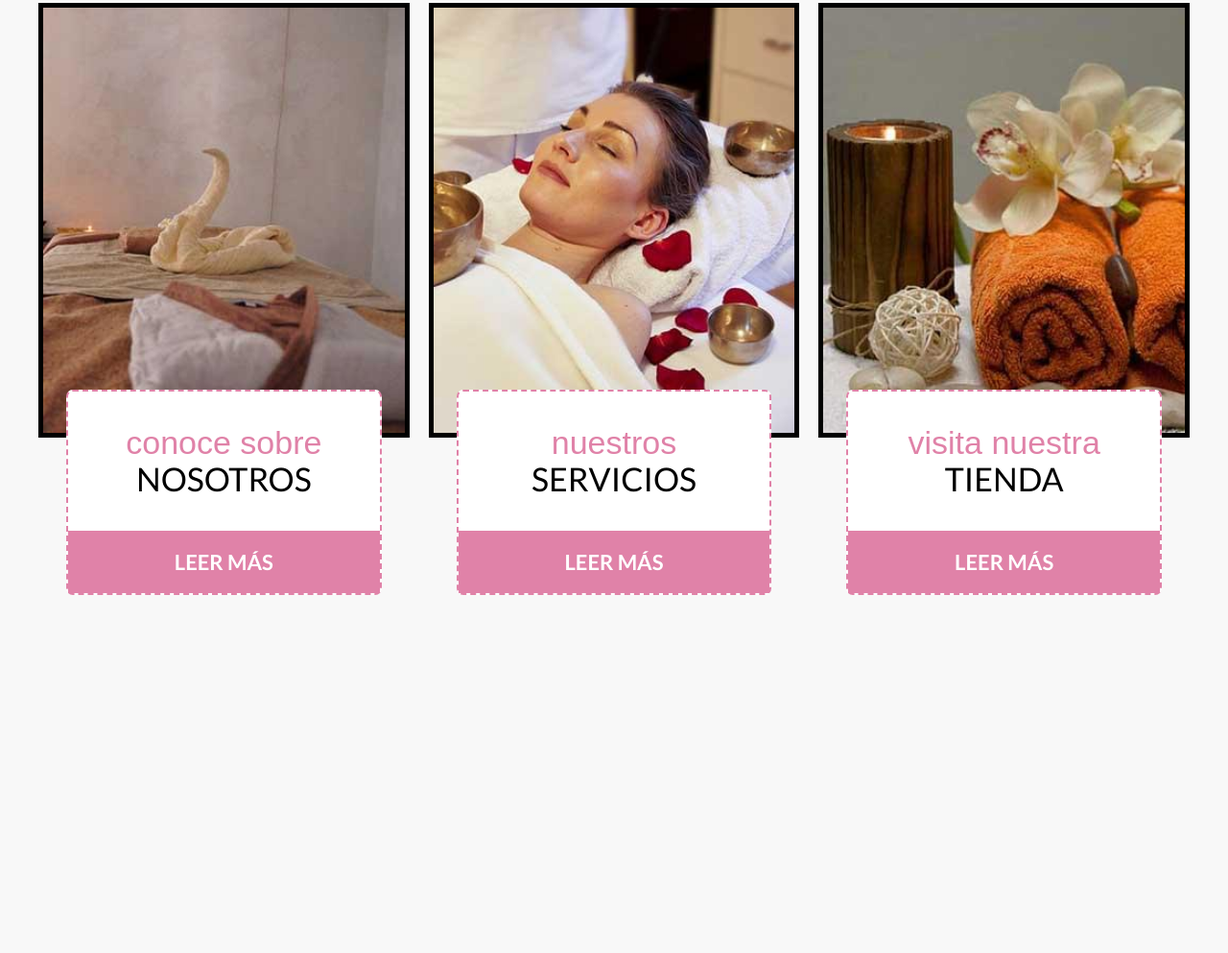
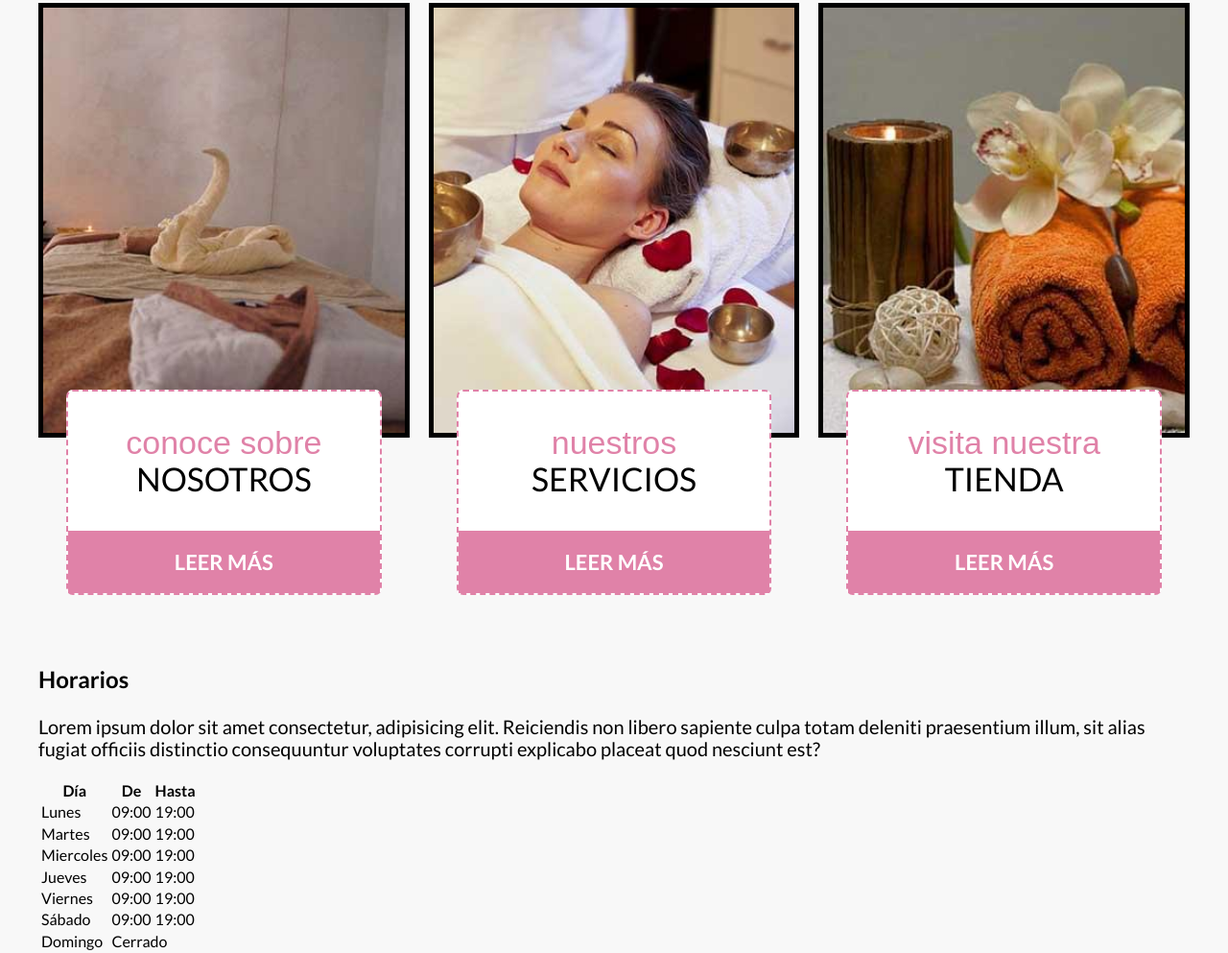
Before and after one commit to AlvaroSegovia-1/MonicaSpa, a website: page index.html in a window 1280 px wide. Shown: the part 1332-2325 px from the top of the page at 96% size. Before the commit the page ends 2002 px from the top, so only its background shows below. Drawn offline with Linux system fonts and the light colour scheme; a web font is replaced by a local one.

Commit message:
creando horarios

```diff
--- a/index.html
+++ b/index.html
@@ -88,6 +88,73 @@
 
      </secction>
 
+     <section class="horario">
+         <div class="horario__grid contenedor">
+             <div class="horario__contenido">
+                 <h3 class="horario__heading">Horarios</h3>
+                 <p class="horario__texto">Lorem ipsum dolor sit amet consectetur,
+                     adipisicing elit. Reiciendis non libero sapiente culpa totam deleniti
+                     praesentium illum, sit alias
+                     fugiat officiis distinctio consequuntur voluptates corrupti
+                     explicabo placeat quod nesciunt est?
+                </p>
+                <table class="tabla">
+                    <thead class="tabla__thead">
+                        <tr>
+                            <th class="tabla__th">Día</th>
+                            <th class="tabla__th">De</th>
+                            <th class="tabla__th">Hasta</th>
+                        </tr>
+
+                    </thead>
+                    <tbody class="tabla__tbody">
+                        <tr class="tabla__tr">
+                            <td class="tabla__td">Lunes</td>
+                            <td class="tabla__td">09:00</td>
+                            <td class="tabla__td">19:00</td>
+                        </tr>
+
+                        <tr class="tabla__tr">
+                            <td class="tabla__td">Martes</td>
+                            <td class="tabla__td">09:00</td>
+                            <td class="tabla__td">19:00</td>
+                        </tr>
+
+                        <tr class="tabla__tr">
+                            <td class="tabla__td">Miercoles</td>
+                            <td class="tabla__td">09:00</td>
+                            <td class="tabla__td">19:00</td>
+                        </tr>
+
+                        <tr class="tabla__tr">
+                            <td class="tabla__td">Jueves</td>
+                            <td class="tabla__td">09:00</td>
+                            <td class="tabla__td">19:00</td>
+                        </tr>
+
+                        <tr class="tabla__tr">
+                            <td class="tabla__td">Viernes</td>
+                            <td class="tabla__td">09:00</td>
+                            <td class="tabla__td">19:00</td>
+                        </tr>
+
+                        <tr class="tabla__tr">
+                            <td class="tabla__td">Sábado</td>
+                            <td class="tabla__td">09:00</td>
+                            <td class="tabla__td">19:00</td>
+                        </tr>
+
+                        <tr class="tabla__tr">
+                            <td class="tabla__td">Domingo</td>
+                            <td class="tabla__td" colspan="2">Cerrado</td>
+
+                        </tr>
+                    </tbody>
+                </table>
+             </div>
+         </div>
+     </section>
+
 
 </body>
 </html>
```
